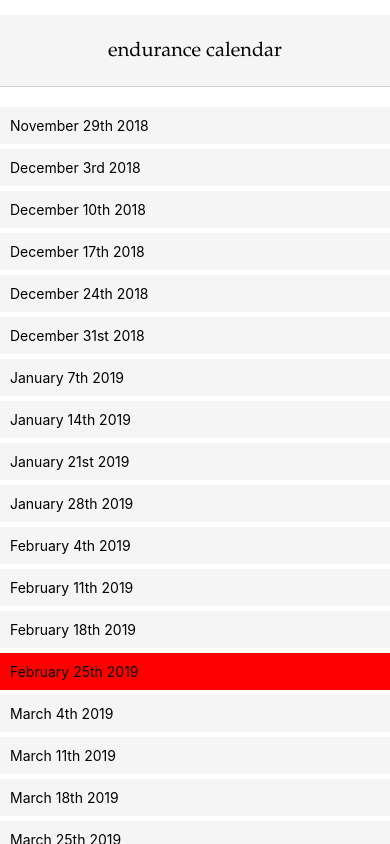
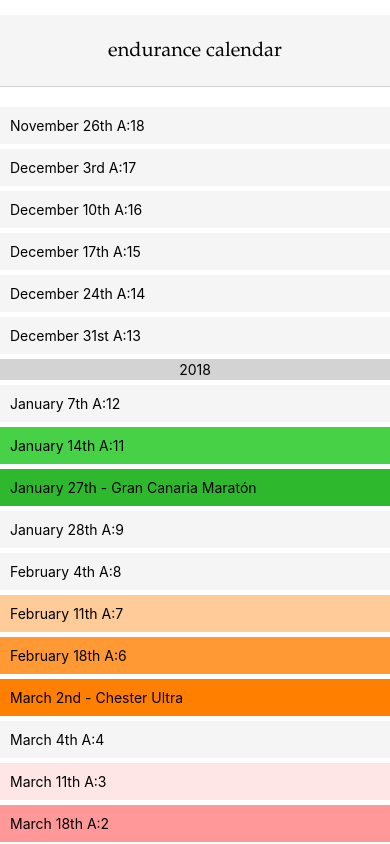
Before and after one commit to pnooud/endu-cal, a React Native app: screen / in a window 390 px wide. Built offline with nearby package versions, Linux system fonts and the light colour scheme.

Commit message:
Added yearbar and hard coded shading for different events

```diff
--- a/src/App.js
+++ b/src/App.js
@@ -24,7 +24,6 @@ const styles = StyleSheet.create({
         container: {
             backgroundColor: '#fff',
             flex: 2,
-            margin:0,
             flexDirection: 'column',
             alignItems: 'stretch',
         }
--- a/src/actions/week-list.js
+++ b/src/actions/week-list.js
@@ -53,6 +53,13 @@ var races =
             endDate: moment('2019-03-02 18:00'),
             raceType: 'ultra',
             importance: 'B'
+        },
+        {
+            name: 'Gran Canaria Maratón',
+            startDate: moment('2019-01-27 12:00'),
+            endDate: moment('2019-01-27 16:00'),
+            raceType: 'marathon',
+            importance: 'C'
         }
 
     ];
@@ -65,11 +72,15 @@ var getRacesForWeek = function(startDate){
     return races.filter(r => r.startDate.isBetween(start, end));
 };
 
-var getWeeksToRaces = function(startDate){
+var getWeeksToRaces = function(fromDate){
 
-    let start = moment(startDate).startOf('isoweek');
+    return races.map( r => (Object.assign({}, r, {weeksToRace: weekDifference(r.startDate,fromDate) })));
+};
 
-    return races.map( r => (Object.assign({}, r, {weeksToRace: Math.round(moment.duration(moment(r.startDate).startOf('isoweek').diff(start)).asWeeks())})));
+var weekDifference= function(fromDate, toDate)
+{
+    let start = moment(toDate).startOf('isoweek');
+    return Math.round(moment.duration(moment(fromDate).startOf('isoweek').diff(start)).asWeeks());
 };
 
 var getTrainingWeeks = function (startDate, endDate) {
@@ -87,27 +98,34 @@ var getTrainingWeeks = function (startDate, endDate) {
     return weeks;
 };
 
-var getClosest = function(date, importance)
+var getClosestRace = function(date, importance)
 {
-    // {weeksToRace: Math.round(moment.duration(moment(r.startDate).startOf('isoweek').diff(start)).asWeeks())};
-    // var max = races.reduce(function(prev, current) {
-    //     if (+current.id < +prev.id) {
-    //         return current;
-    //     } else {
-    //         return prev;
-    //     }
-    // });
+    let importanceRaces = races.filter(r => r.importance == importance);
+    if (importanceRaces.length == 0){
+        return null;
+    }
+
+    let max = importanceRaces.reduce(function(prev, current) {
+        if ((+weekDifference(current.startDate, date) < +weekDifference(prev.startDate, date))) {
+            return (weekDifference(current.startDate, date));
+        } else {
+            return  weekDifference(prev.startDate, date);
+        }
+    });
+    return weekDifference(max.startDate, date);
 }
 
 var getTrainingWeek = function (date) {
     return {
         key: moment(date).year().toString().concat(moment(date).isoWeek()),
-        title: moment(date).format('MMMM Do YYYY'),
+        title: getRacesForWeek(date).length == 0 ? moment(date).startOf('isoweek').format('MMMM Do').concat(' A:', getClosestRace(date, 'A'))  : getRacesForWeek(date).map(r => moment(r.startDate).format('MMMM Do').concat(' - ', r.name).toString()),
         races: getRacesForWeek(date),
         timeToRaces: getWeeksToRaces(date),
-        // closestA: getClosest(date, 'A'),
-        // closestB: getClosest(date, 'B'),
-        // closestC: getClosest(date, 'C'),
-        startDate: moment(date).startOf('isoweek')
+        closestA: getClosestRace(date, 'A'),
+        closestB: getClosestRace(date, 'B'),
+        closestC: getClosestRace(date, 'C'),
+        startDate: moment(date).startOf('isoweek'),
+        isStartOfYear: moment(date).week() == 1 ? true: false
+
     };
 };
--- a/src/components/week-list.js
+++ b/src/components/week-list.js
@@ -1,6 +1,6 @@
 import React, {Component} from 'react';
 import PropTypes from 'prop-types';
-import { StyleSheet, ScrollView, SectionList, FlatList, Text, Platform, Alert, TouchableOpacity } from 'react-native';
+import { StyleSheet, ScrollView, SectionList, FlatList, Text, Platform, Alert, TouchableOpacity, View } from 'react-native';
 import { connect } from 'react-redux';
 import {getWeeks} from "../actions/week-list";
 
@@ -25,17 +25,72 @@ export class WeekList extends Component {
             <ScrollView style={styles.container}>{console.log(this.props.weekList)}
             {
                 this.props.weekList.map(item => (
-                    <TouchableOpacity key={item.key} style={item.races.length == 0 ? styles.button : styles.aRace}>
+                    <View>
+                    <TouchableOpacity key={item.key} style={styleRace(item.closestA, item.closestB, item.closestC)}>
                         <Text>
                             {item.title}
                         </Text>
                     </TouchableOpacity>
+                    { item.isStartOfYear ? <View style={styles.yearBar} ><Text>{item.startDate.format('YYYY')}</Text></View> : null }
+                    </View>
+
                 ))
             }
             </ScrollView>
         );
     }
 }
+
+var styleRace = function(closestA, closestB, closestC) {
+
+    if(closestA <= 3){
+        switch(closestA) {
+            case 0:
+                return [styles.button, styles.aRace];
+            case 1:
+                return [styles.button, styles.aRaceMinus1];
+            case 2:
+                return [styles.button, styles.aRaceMinus2];
+            case 3:
+                return [styles.button, styles.aRaceMinus3];
+            default:
+                return styles.button;
+            }
+    }
+
+    if(closestB <= 2){
+        switch(closestB) {
+            case 0:
+                return [styles.button, styles.bRace];
+            case 1:
+                return [styles.button, styles.bRaceMinus1];
+            case 2:
+                return [styles.button, styles.bRaceMinus2];
+            case 3:
+                return [styles.button, styles.bRaceMinus3];
+            default:
+                return styles.button;
+
+        }
+    }
+    if(closestC <= 1){
+        switch(closestC) {
+            case 0:
+                return [styles.button, styles.cRace];
+            case 1:
+                return [styles.button, styles.cRaceMinus1];
+            case 2:
+                return [styles.button, styles.cRaceMinus2];
+            case 3:
+                return [styles.button, styles.cRaceMinus3];
+            default:
+                return styles.button;
+
+        }
+    }
+    return styles.button;
+}
+
 
 WeekList.propTypes = {
     fetchData: PropTypes.func.isRequired,
@@ -52,11 +107,48 @@ const styles = StyleSheet.create({
         marginTop:5
       } ,
       aRace: {
-        alignItems: 'left',
-        padding: 10,
-        backgroundColor: 'red',
+         backgroundColor: '#ff1a1a'
+      } ,
+      aRaceMinus1: {
+        backgroundColor: '#ff4d4d'
+      },
+      aRaceMinus2: {
+        backgroundColor: '#ff9999'
+      },
+      aRaceMinus3: {
+        backgroundColor: '#ffe6e6'
+      },
+      bRace: {
+        backgroundColor: '#ff8000'
+     } ,
+     bRaceMinus1: {
+       backgroundColor: '#ff9933'
+     },
+     bRaceMinus2: {
+       backgroundColor: '#ffcc99'
+     },
+     bRaceMinus3: {
+       backgroundColor: '#ffe6cc'
+     },
+     cRace: {
+        backgroundColor: '#2eb82e'
+     } ,
+     cRaceMinus1: {
+       backgroundColor: '#47d147'
+     },
+     cRaceMinus2: {
+       backgroundColor: '#70db70'
+     },
+     cRaceMinus3: {
+       backgroundColor: '#99e699'
+     },
+     yearBar: {
+        alignSelf: 'stretch',
+        alignItems: 'center',
+        backgroundColor: 'lightgray',
+        padding: 2,
         marginTop:5
-      }
+    }
 });
 
 const mapStateToProps = (state) => {
```
